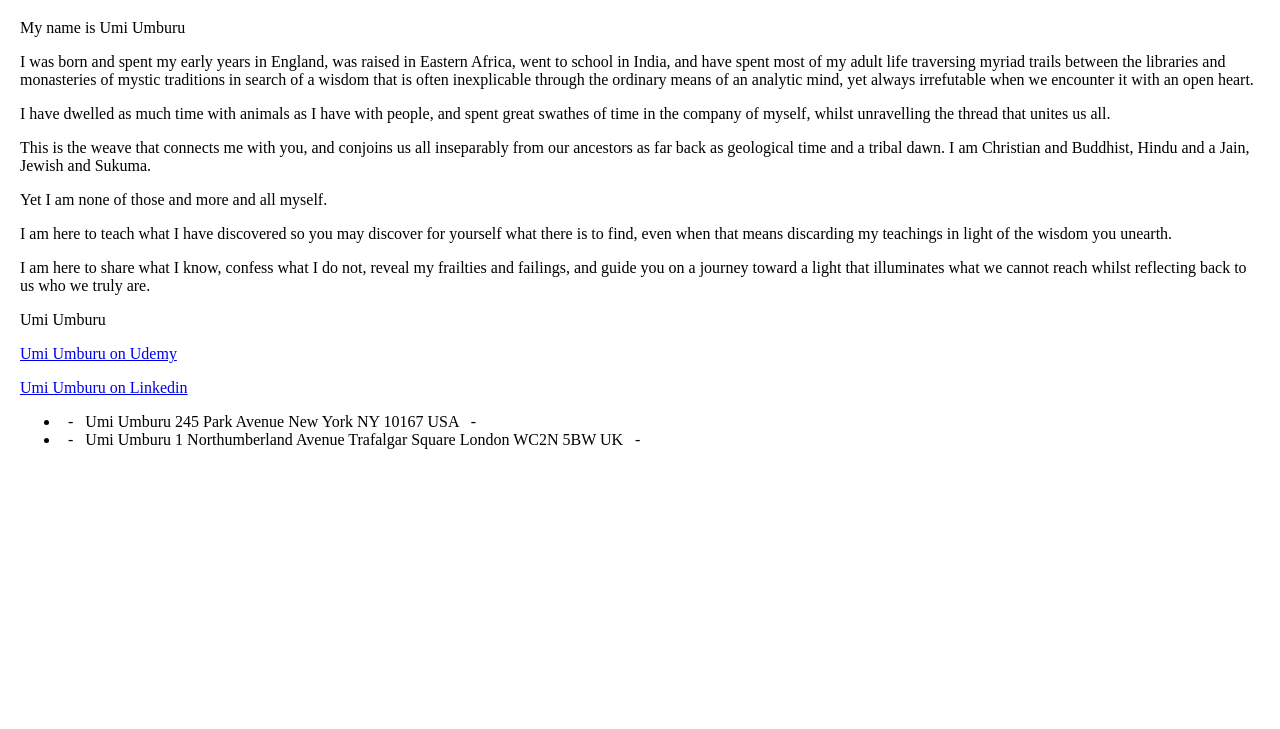
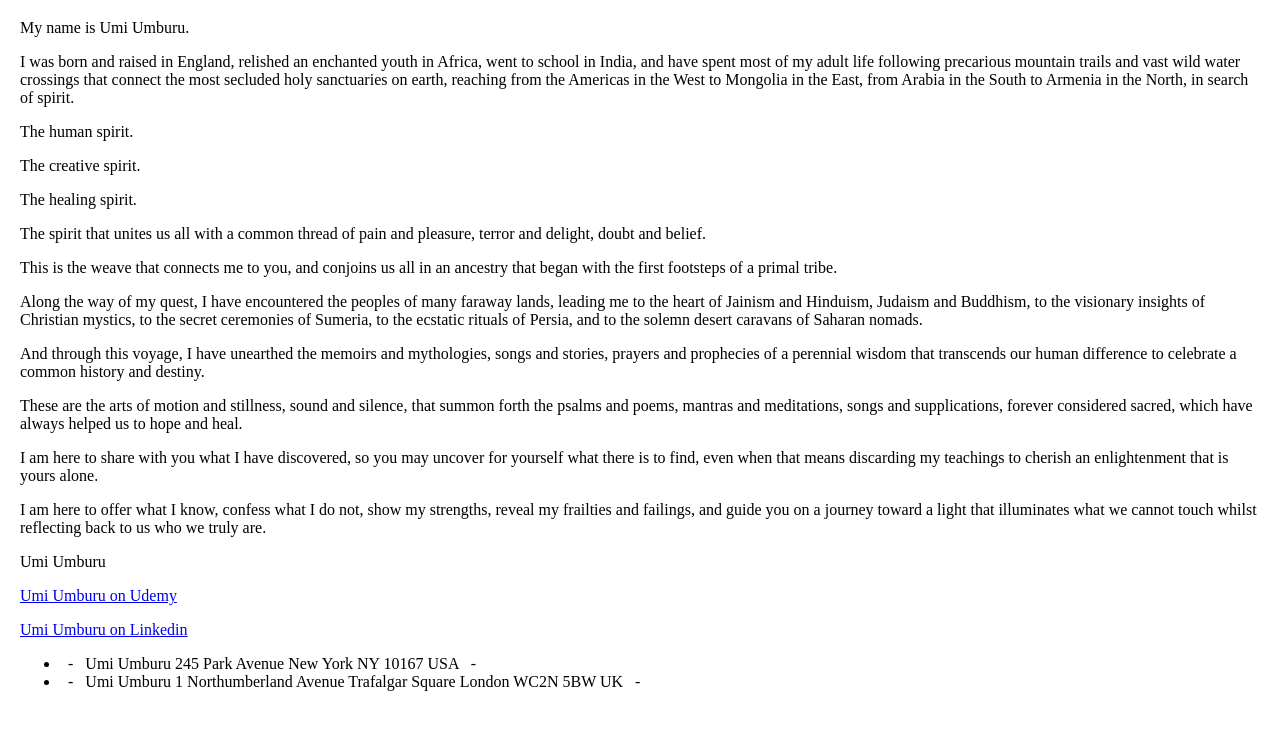
Before and after one commit to umburu/umburu.github.io, a plain HTML site: page index.html in a window 1280 px wide. Shown: the part 61-790 px from the top of the page. Drawn offline with Linux system fonts and the light colour scheme.

Commit message:
Add files via upload

```diff
--- a/index.html
+++ b/index.html
@@ -19,14 +19,18 @@ p {font-size: 1.2;}
 
 <section>
 
-<p>My name is Umi Umburu</p>
-<p>I was born and spent my early years in England, was raised in Eastern Africa, went to school in India, and have spent most of my adult life traversing myriad trails between the libraries and monasteries of mystic traditions in search of a wisdom that is often inexplicable through the ordinary means of an analytic mind, yet always irrefutable when we encounter it with an open heart.</p>
-<p> I have dwelled as much time with animals as I have with people, and spent  great swathes of time in the company of myself, whilst unravelling the thread that unites us all.</p>
-<p>This is the weave that connects me with you, and conjoins us all inseparably from our ancestors as far back as geological time and a tribal dawn.
-I am Christian and Buddhist, Hindu and a Jain, Jewish and Sukuma.</p>
-<p>Yet I am none of those and more and all myself.</p>
-<p>I am here to teach what I have discovered so you may discover for yourself what there is to find, even when that means discarding my teachings in light of the wisdom you unearth.</p>
-<p> I am here to share what I know, confess what I do not, reveal my frailties and failings, and guide you on a journey toward a light that illuminates what we cannot reach whilst reflecting back to us who we truly are.</p>
+<p>My name is Umi Umburu.</p>
+<p> I was born and raised in England, relished an enchanted youth in Africa, went to school in India, and have spent most of my adult life following precarious mountain trails and vast wild water crossings that connect the most secluded holy sanctuaries on earth, reaching from the Americas in the West to Mongolia in the East, from Arabia in the South to Armenia in the North, in search of spirit.</p>
+<p>The human spirit.</p>
+<p>The creative spirit.</p>
+<p>The healing spirit.</p>
+<p>The spirit that unites us all with a common thread of pain and pleasure, terror and delight, doubt and belief.</p>
+<p>This is the weave that connects me to you, and conjoins us all in an ancestry that began with the first footsteps of a primal tribe.</p>
+<p>Along the way of my quest, I have encountered the peoples of many faraway lands, leading me to the heart of Jainism and Hinduism, Judaism and Buddhism, to the visionary insights of Christian mystics, to the secret ceremonies of Sumeria, to the ecstatic rituals of Persia, and to the solemn desert caravans of Saharan nomads.</p>
+<p>And through this voyage, I have unearthed the memoirs and mythologies, songs and stories, prayers and prophecies of a perennial wisdom that transcends our human difference to celebrate a common history and destiny.</p>
+<p>These are the arts of motion and stillness, sound and silence, that summon forth the psalms and poems, mantras and meditations, songs and supplications, forever considered sacred, which have always helped us to hope and heal.</p>
+<p> I am here to share with you what I have discovered, so you may uncover for yourself what there is to find, even when that means discarding my teachings to cherish an enlightenment that is yours alone.</p>
+<p>I am here to offer what I know, confess what I do not, show my strengths, reveal my frailties and failings, and guide you on a journey toward a light that illuminates what we cannot touch whilst reflecting back to us who we truly are.</p>
 <p>Umi Umburu </p>
 <p><a href="https://www.udemy.com/user/umburu/">Umi Umburu on Udemy</a></p>
 <p><a href="https://www.linkedin.com/in/umburu/">Umi Umburu on Linkedin</a></p>
```
